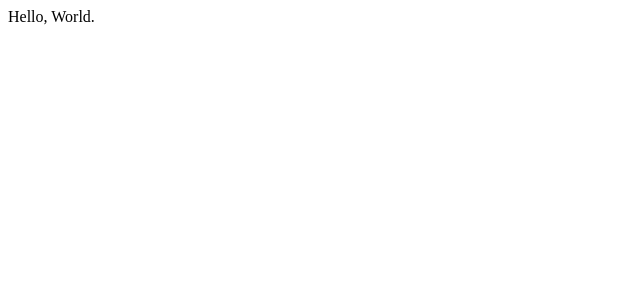
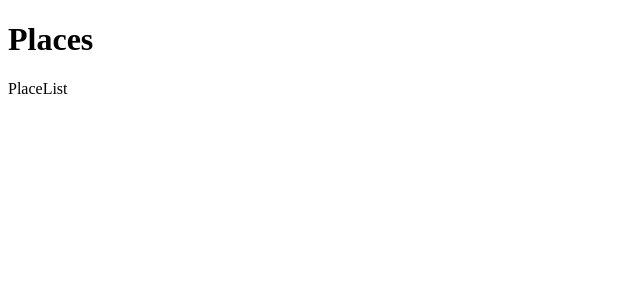
Before and after one commit to k61b/learn-tdd, a React (Create React App) app: page / in a window 1280 px wide. Shown: the top 300 px of the page, without its empty margins (0-640 px from the left). Built offline with nearby package versions, Linux system fonts and the light colour scheme.

Commit message:
Add PlaceScreen and PlaceList

```diff
--- a/src/App.js
+++ b/src/App.js
@@ -1,3 +1,9 @@
+import PlaceScreen from "./components/PlaceScreen";
+
 export default function App() {
-  return <div>Hello, World.</div>;
+  return (
+    <div>
+      <PlaceScreen />
+    </div>
+  );
 }
--- /dev/null
+++ b/src/components/PlaceList.js
@@ -0,0 +1,3 @@
+export default function PlaceList() {
+  return <div>PlaceList</div>;
+}
--- /dev/null
+++ b/src/components/PlaceScreen.js
@@ -0,0 +1,10 @@
+import PlaceList from "./PlaceList.js";
+
+export default function PlaceScreen() {
+  return (
+    <div>
+      <h1>Places</h1>
+      <PlaceList />
+    </div>
+  );
+}
```
